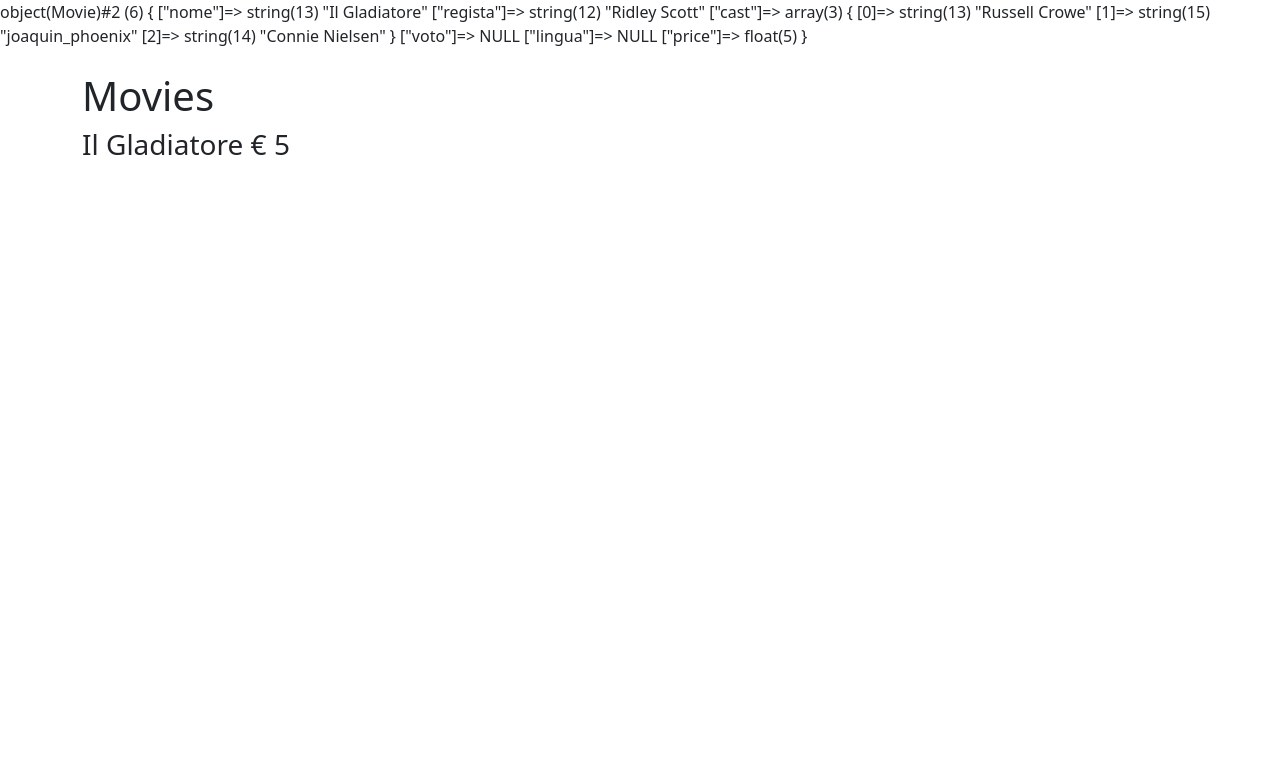
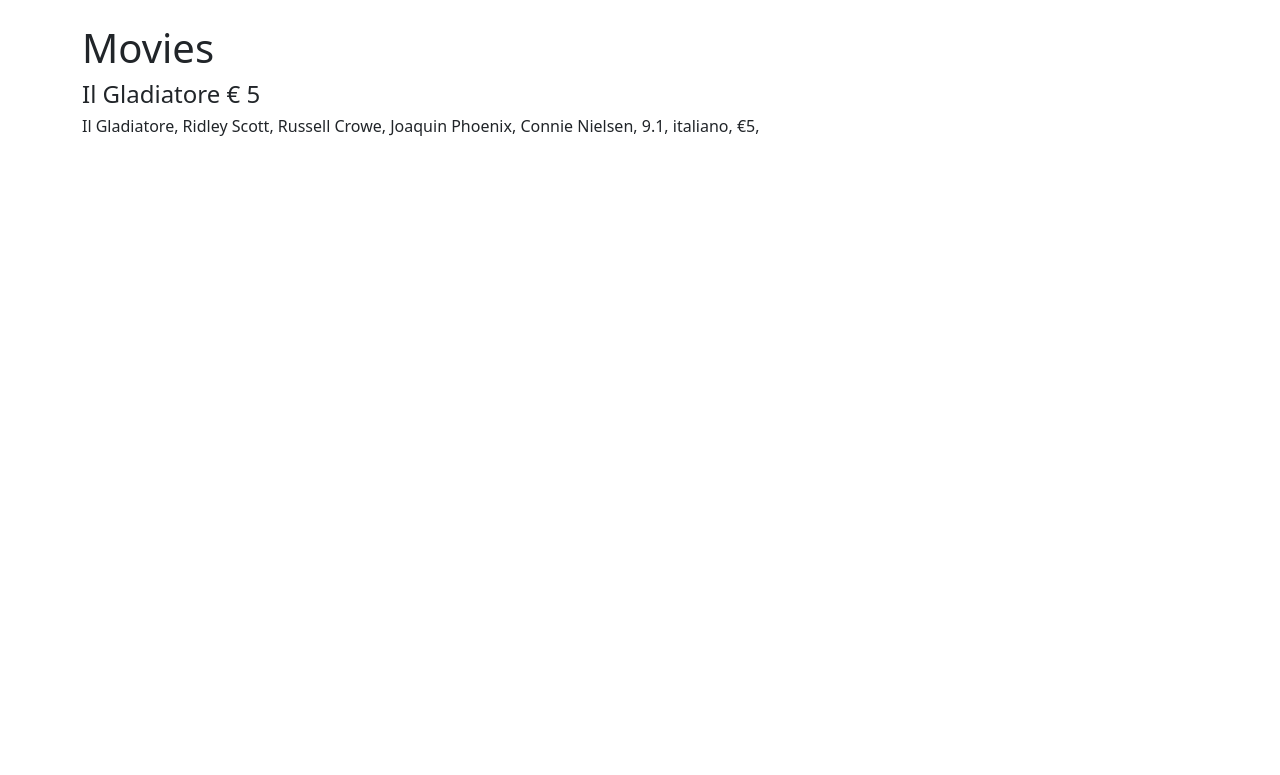
Before and after one commit to dario-bennardino/php-oop-1, a PHP site: page / in a window 1280 px wide. Shown: the top 775 px of the page. Run offline with PHP 8.4, Linux system fonts and the light colour scheme.

Commit message:
[add] modificato il construct

```diff
--- a/Model/Movie.php
+++ b/Model/Movie.php
@@ -9,17 +9,25 @@ class Movie
     public $lingua;
     public $price;
 
-    public function __construct(string $_name, string $_regista, array $_cast, float $_price)
+    public function __construct(string $_name, string $_regista, array $_cast, float $_voto, string $_lingua, float $_price)
     {
         $this->nome = $_name;
         $this->regista = $_regista;
         $this->cast = $_cast;
+        $this->voto = $_voto;
+        $this->lingua = $_lingua;
         $this->price = $_price;
     }
 
     public function getInfoPrice()
     {
         //posso inserire echo al posto di return se devo stamparlo
-        echo "$this->nome &euro; $this->price";
+        return "$this->nome &euro; $this->price";
+    }
+
+    public function getFullInfo()
+    {
+        $castString = implode(', ', $this->cast);
+        return "$this->nome, $this->regista, $castString, $this->voto, $this->lingua, &euro;$this->price,";
     }
 }
--- a/index.php
+++ b/index.php
@@ -2,9 +2,11 @@
 
 require_once __DIR__ . '/Model/Movie.php';
 
-$il_gladiatore = new Movie('Il Gladiatore', 'Ridley Scott', ['Russell Crowe', 'joaquin_phoenix', 'Connie Nielsen'], 5.00);
+$il_gladiatore = new Movie('Il Gladiatore', 'Ridley Scott', ['Russell Crowe', 'Joaquin Phoenix', 'Connie Nielsen'], 9.10, 'italiano', 5.00)
+// $il_gladiatore = new Movie('Il Gladiatore', 'Ridley Scott', ['Russell Crowe', 'joaquin_phoenix', 'Connie Nielsen'], 9.10, 'italiano' 5.00);
 
-var_dump($il_gladiatore)
+
+// var_dump($il_gladiatore)
 ?>
 
 
@@ -22,7 +24,8 @@ var_dump($il_gladiatore)
 <body>
     <div class="container my-4 ">
         <h1>Movies</h1>
-        <h3><?php $il_gladiatore->getInfoPrice() ?> </h3>
+        <h4><?php echo $il_gladiatore->getInfoPrice() ?> </h4>
+        <h6><?php echo $il_gladiatore->getFullInfo() ?></h6>
     </div>
 </body>
 
```
